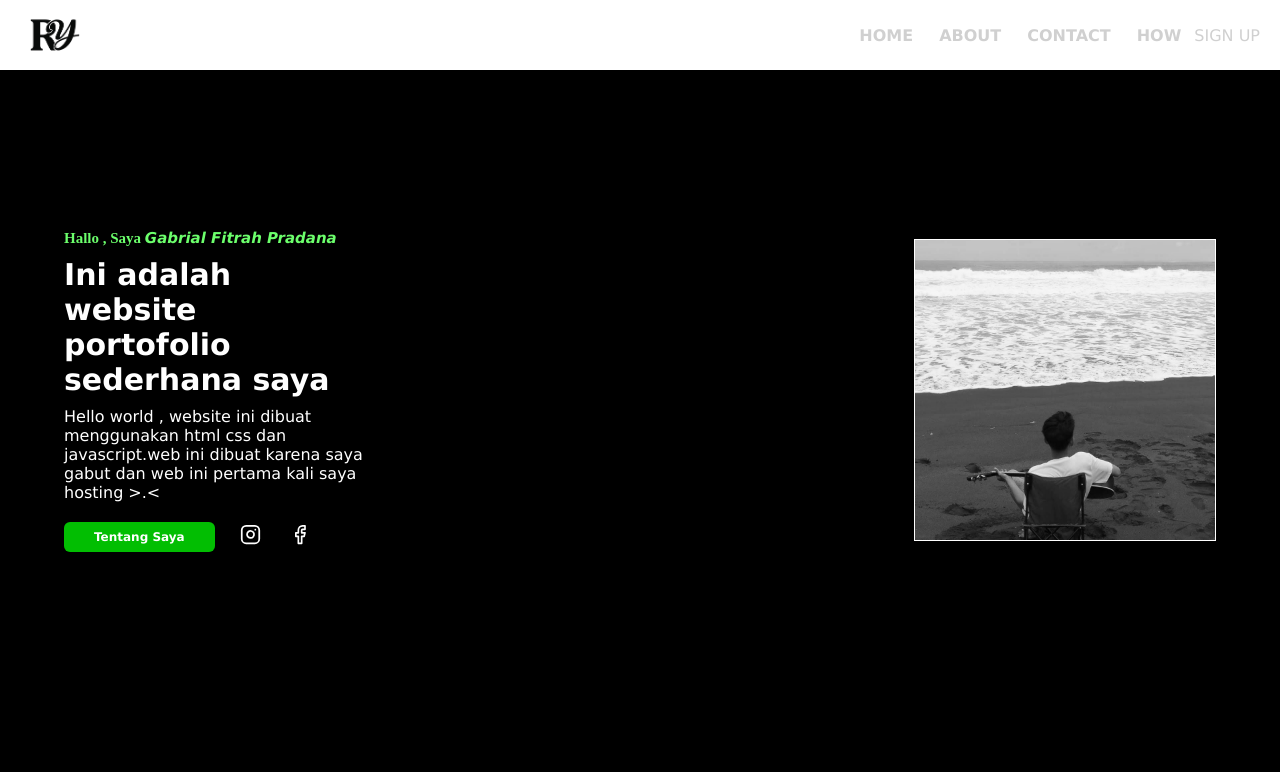
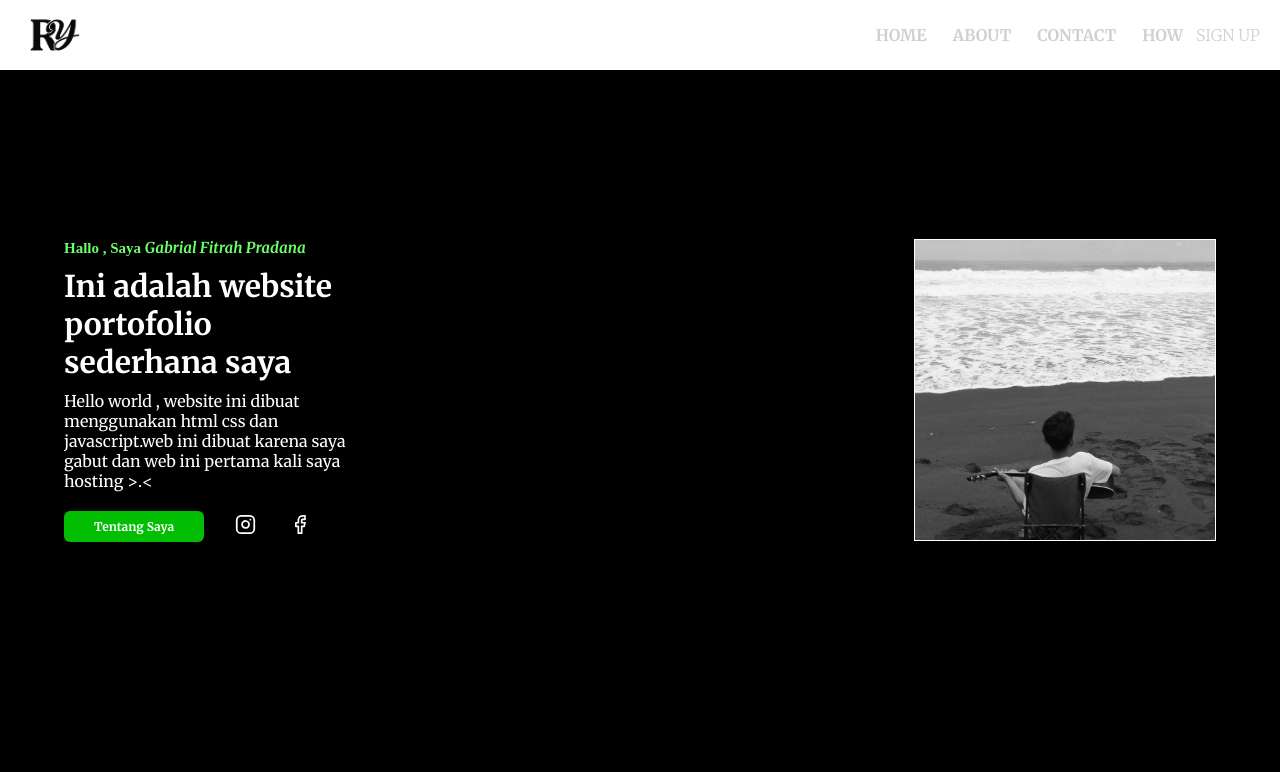
Before and after one commit to ryaleason/websiteprib, a plain HTML site: page index.html in a window 1280 px wide. Shown: the top 772 px of the page. Drawn offline with Linux system fonts and the light colour scheme.

Commit message:
Update style.css

```diff
--- a/style.css
+++ b/style.css
@@ -1,8 +1,10 @@
+ @import url('https://fonts.googleapis.com/css2?family=Merriweather:ital,wght@0,300;0,400;0,700;0,900;1,300;1,400;1,700;1,900&display=swap');
+
 * {
     margin: 0;
     padding: 0;
     text-decoration: none;
-    font-family: 'Lucida Sans', 'Lucida Sans Regular', 'Lucida Grande', 'Lucida Sans Unicode', Geneva, Verdana, sans-serif;
+    font-family: 'Merriweather';
 }
 
 html {
```
